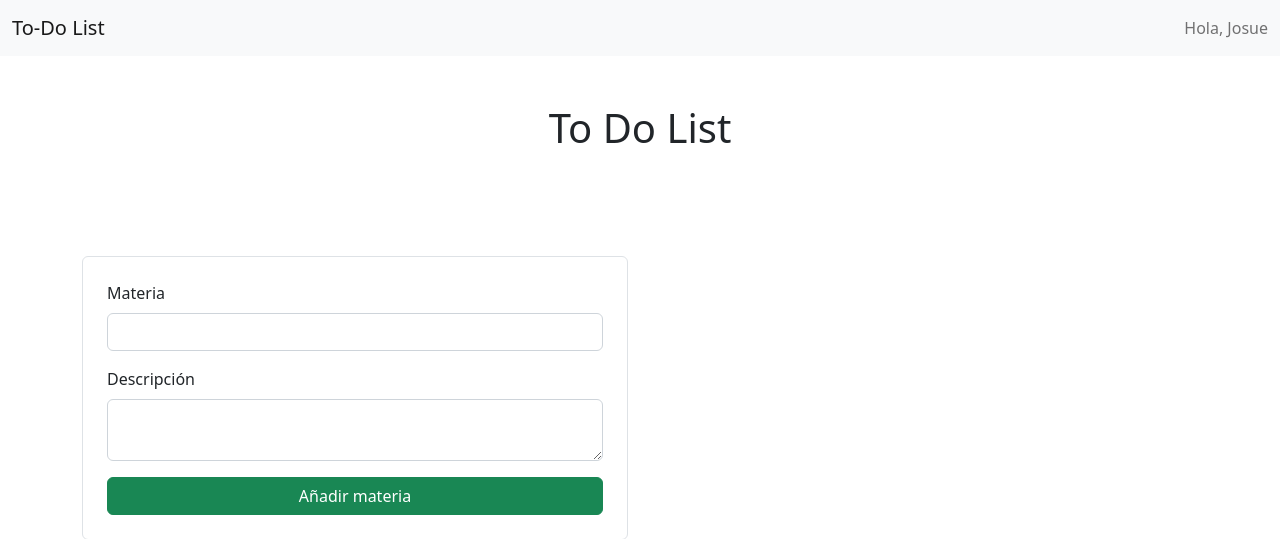
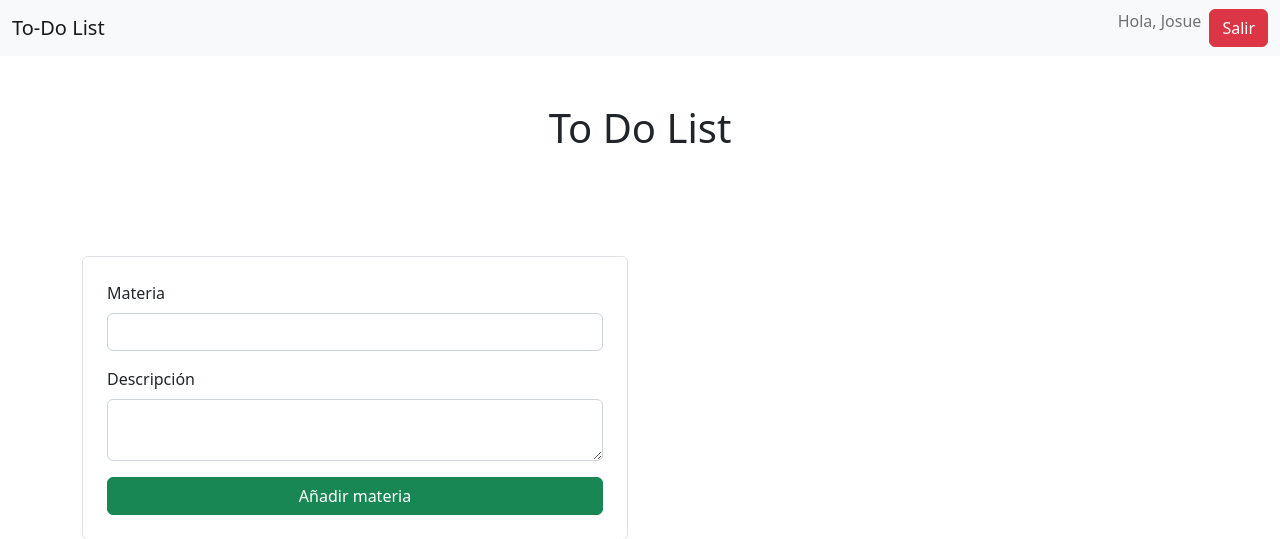
Before and after one commit to JosueGarcia04/to-do-list, a Django app: page / in a window 1280 px wide. Shown: the top 539 px of the page. Run offline with Django 5.2, Linux system fonts and the light colour scheme; data that the repository does not hold is empty.

Commit message:
logout button

```diff
--- a/todolist/app/templates/app/index.html
+++ b/todolist/app/templates/app/index.html
@@ -15,6 +15,9 @@
                 <ul class="navbar-nav">
                     <li class="nav-item">
                         <span class="navbar-text">Hola, Josue</span>
+                    </li>
+                    <li class="nav-item">
+                        <a class="btn btn-danger ms-2" href="{% url 'logout' %}">Salir</a>
                     </li>
                 </ul>
             </div>
```
